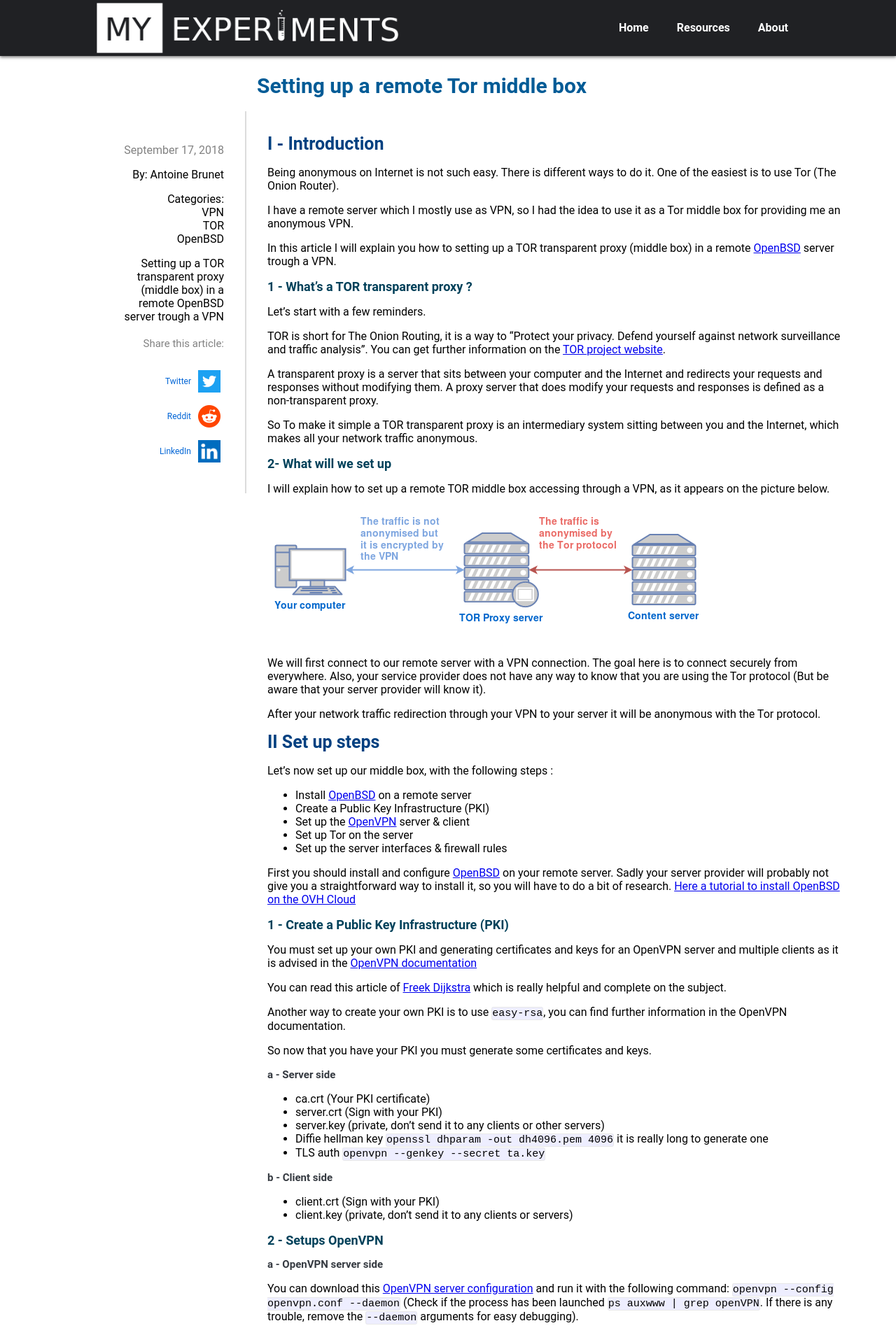
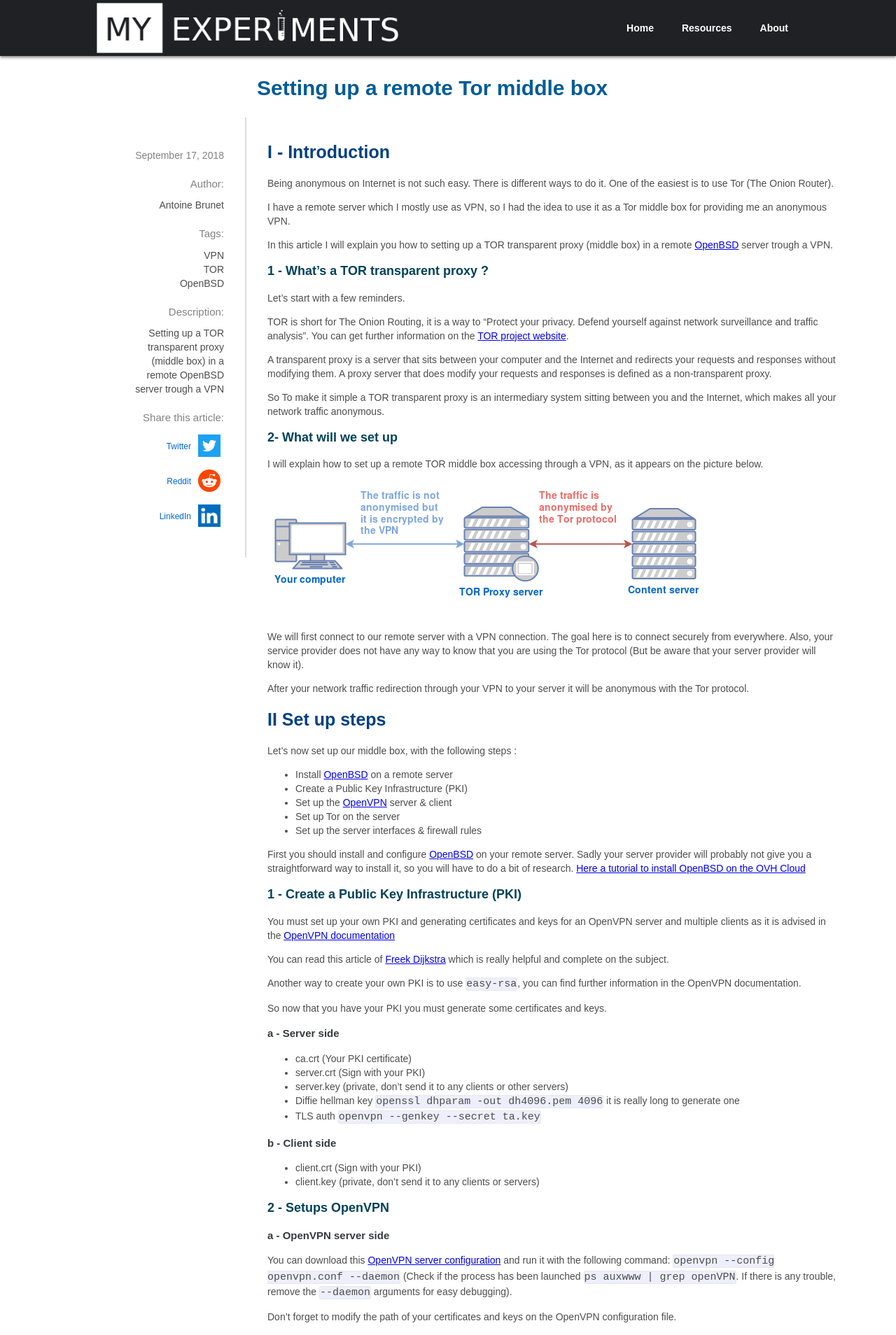
Before and after one commit to myexperiments-blog/myexperiments-blog.github.io, a Jekyll site: the page built from _posts/2018-09-17-tor-middle-box.md, in a window 1280 px wide. Shown: the top 1908 px of the page at 70% size. Built offline with Jekyll 4.4.1, drawn with Linux system fonts in a browser that asks for light colours; comment, search, counter and statistics services are not loaded.

Commit message:
fresh up

```diff
--- a/_layouts/home.html
+++ b/_layouts/home.html
@@ -21,7 +21,7 @@
           {{ post.date | date: "%B %e, %Y" }}
           </div>
           <h3 class="post-title"><a id="post-list" class="link" href="{{ post.url }}">{{ post.title }}</a></h3>
-          <div class="post-description">{{ post.description }}</div>
+          <div>{{ post.description }}</div>
         </div>
       {% endfor %}
     </div>
--- a/_layouts/post.html
+++ b/_layouts/post.html
@@ -17,17 +17,17 @@
                 <p id="side-date">{{ page.date | date: "%B %e, %Y" }}</p>
             {% endif %}
             {% if page.author %}
-                <p id="side-author">By: {{ page.author }}</p>
+                <p id="side-author"><h4 class="side-title">Author:</h4>{{ page.author }}</p>
             {% endif %}
-            {% if page.categories %}
-                <p id="side-category">Categories:
-            {% for category in page.categories %}
-                <br> {{ category }}
+            {% if page.tags %}
+                <p id="side-category"><h4 class="side-title">Tags:</h4>
+            {% for tag in page.tags %}
+                {{ tag }}<br>
             {% endfor %}
             </p>
             {% endif %}
             {% if page.description %}
-                <p id="side-text">{{ page.description }}</p>
+                <p id="side-text"><h4 class="side-title">Description:</h4>{{ page.description }}</p>
             {% endif %}
 
             <h4 class="side-title">Share this article:</h4>
--- a/_posts/2018-09-17-tor-middle-box.md
+++ b/_posts/2018-09-17-tor-middle-box.md
@@ -2,7 +2,7 @@
 layout: post
 title:  "Setting up a remote Tor middle box"
 date:   2018-09-17 09:00:00
-categories: VPN TOR OpenBSD
+tags: VPN TOR OpenBSD
 author: Antoine Brunet
 permalink: tor-middle-box.html
 article_folder: "/tor-middle-box"
--- a/assets/css/main.css
+++ b/assets/css/main.css
@@ -1,7 +1,10 @@
 body {
   margin: 0;
   padding: 0;
-  font-family: roboto;
+  font-family: sans-serif, roboto;
+  font-size: 14px;
+  line-height: 1.42857143;
+  color: var(--color-main-text);
   margin-bottom: 40px;
 }
 
@@ -14,11 +17,6 @@
 
 .post-title {
   font-size: 18px;
-}
-
-.post-description {
-  font-size: 14px;
-  color: var(--color-minim-title);
 }
 
 h1 {
@@ -144,7 +142,7 @@
 .side-title {
   font-weight: normal;
   color: var(--color-info);
-  margin-bottom: 25px;
+  margin-bottom: 10px;
 }
 
 #post-date {
--- a/assets/css/theme.css
+++ b/assets/css/theme.css
@@ -1,4 +1,5 @@
 :root {
+  --color-main-text: #4d4d4d;
   --color-main-banner: #202124;
   --color-margin-stick: #dcdcdc;
   --color-link: #0366d6;
```
Also changed, not shown: _drafts/2018-09-27-unix-privilege-escalation.md (+2 -2 lines), _drafts/2018-10-10-basic-buffer-overflow.md (+1 -1 lines).
